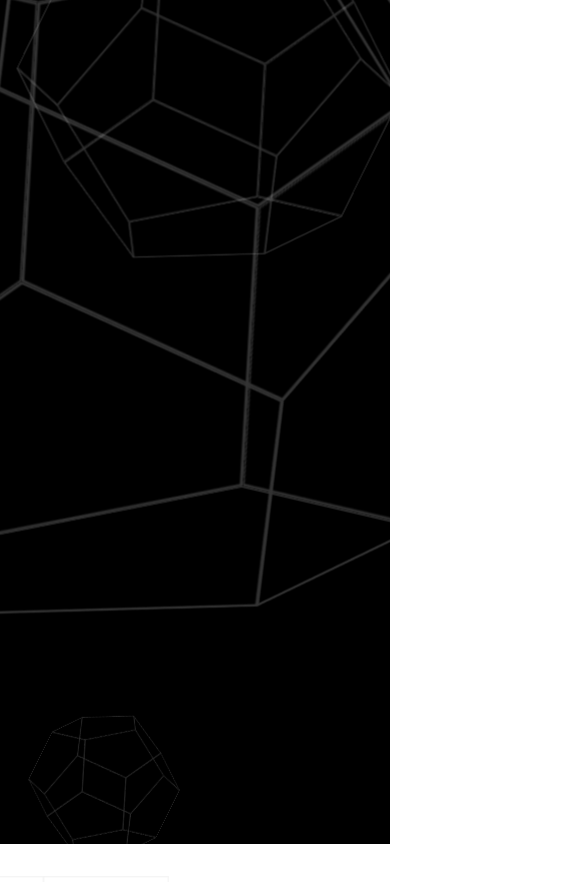
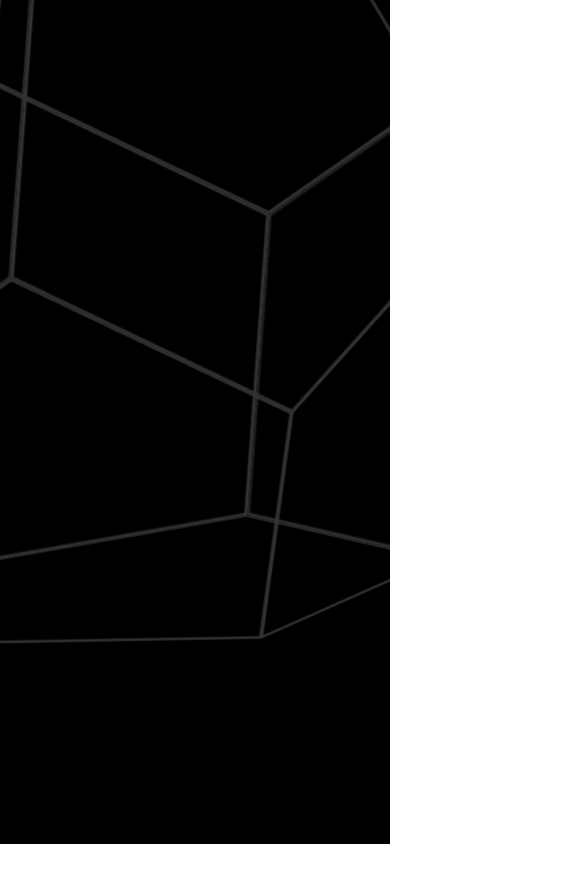
Before and after one commit to t8067476-ship-it/anim-temlate, a Next.js app: page / in a window 390 px wide. Shown: the top 882 px of the page, 585 px wide, since content can reach past the window. Built offline with nearby package versions, Linux system fonts and the light colour scheme.

Commit message:
Add responsive rules for mobile/tablet to match original and animation delays
cgen-0ad714b1929249d0a73e4f7873aaeb4f

```diff
--- a/src/app/globals.css
+++ b/src/app/globals.css
@@ -79,3 +79,16 @@ body {
 /* Appear on scroll */
 .mil-up{opacity:0;transform:translateY(40px) scale(.98);transition:transform .4s cubic-bezier(0,0,.3642,1),opacity .4s cubic-bezier(0,0,.3642,1)}
 .mil-inview{opacity:1;transform:translateY(0) scale(1)}
+
+/* Responsive parity with source */
+@media screen and (max-width: 1400px){
+  .mil-position-2{display:none}
+  .mil-position-3{display:none}
+}
+@media screen and (max-width: 992px){
+  .mil-lines-place .mil-lines{display:none}
+}
+
+/* Animation delays per source */
+.mil-position-2 .mil-dodecahedron{-webkit-animation-delay:.5s;animation-delay:.5s}
+.mil-position-3 .mil-dodecahedron{-webkit-animation-delay:1s;animation-delay:1s}
```
